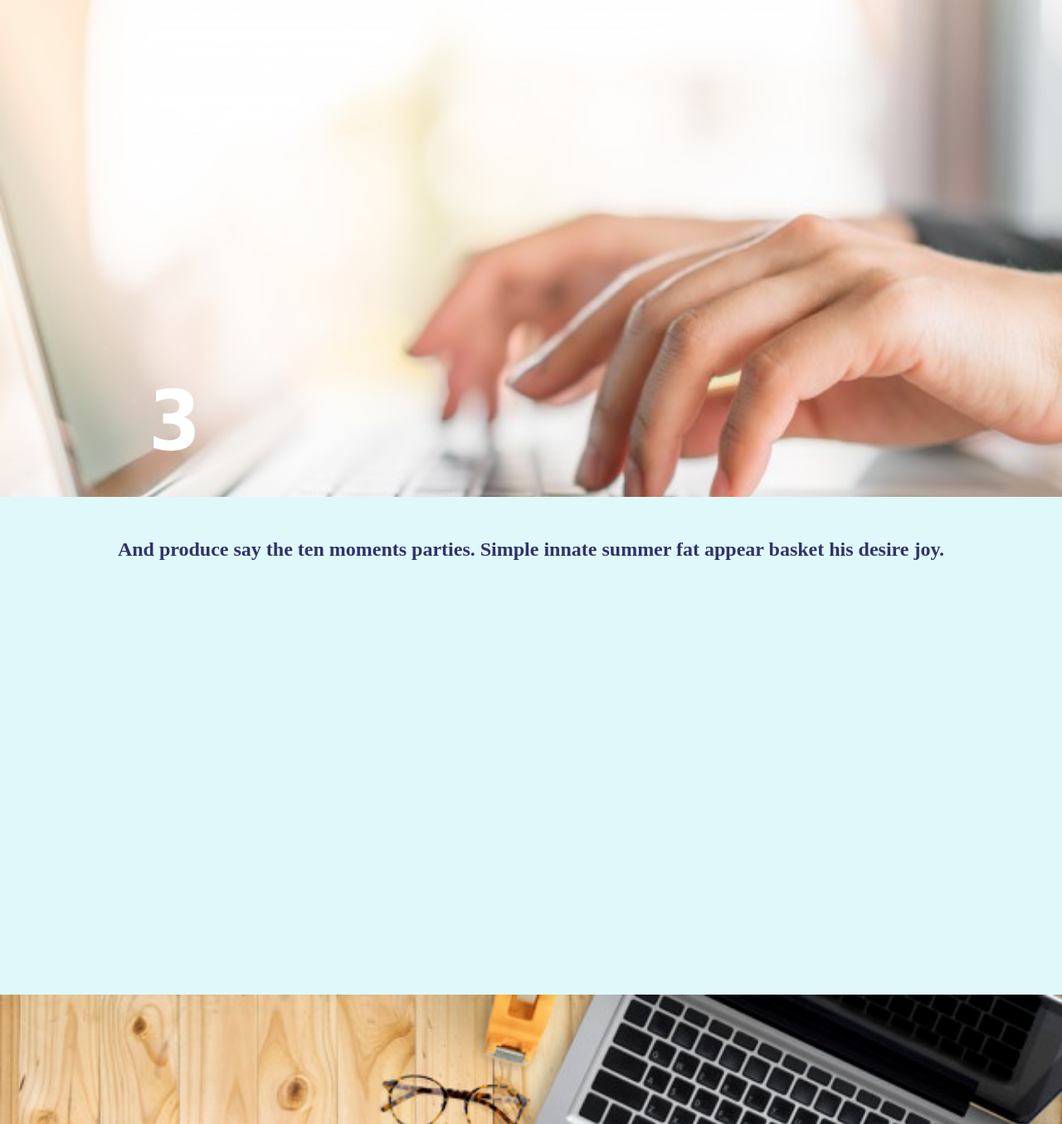
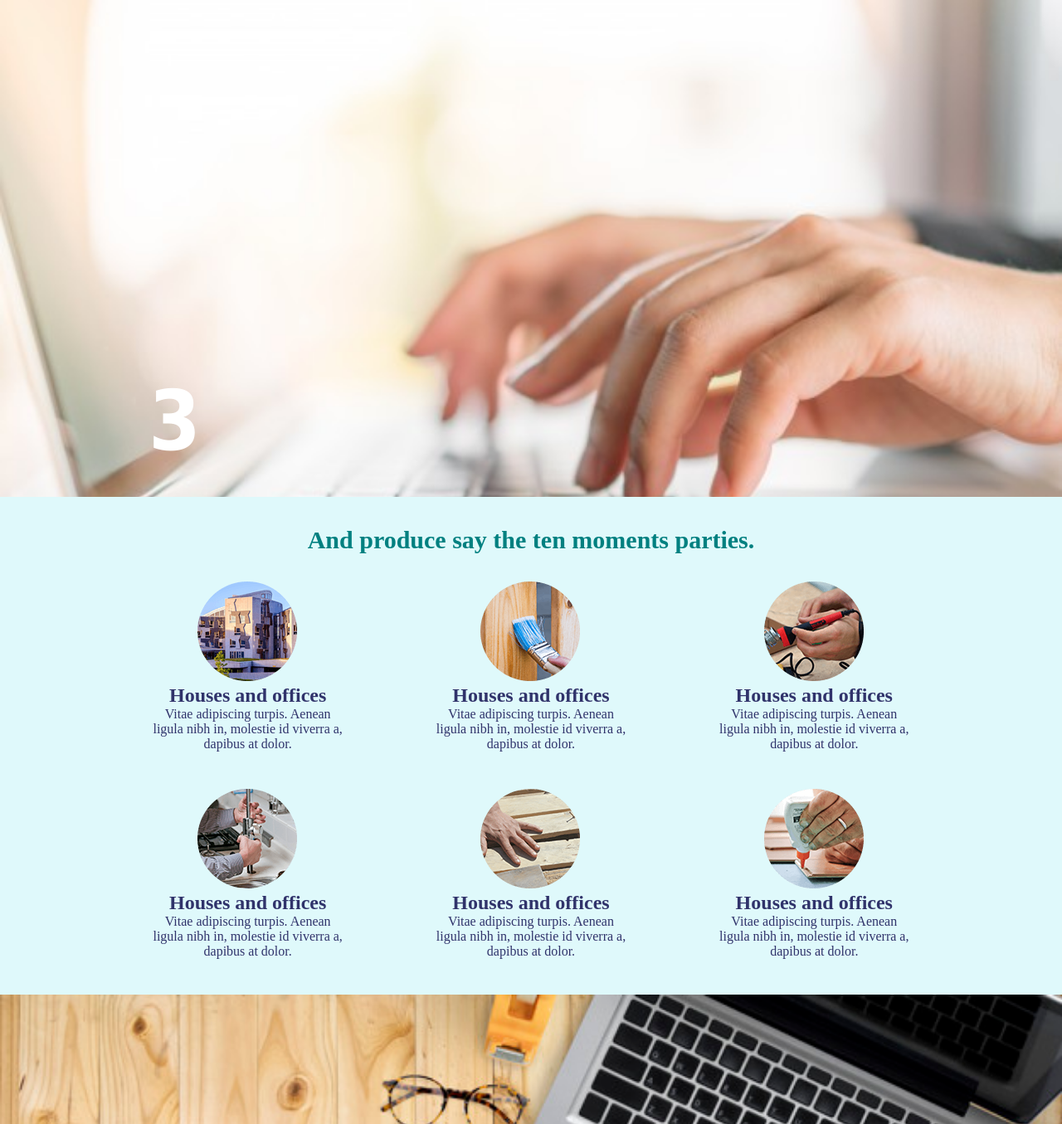
Before and after one commit to luketran/html, a PHP site: page /main.html in a window 1280 px wide. Shown: the part 3601-4956 px from the top of the page at 83% size. Run offline with PHP 8.4, Linux system fonts and the light colour scheme.

Commit message:
them noi dung 4

```diff
--- a/theme1/main.html
+++ b/theme1/main.html
@@ -83,8 +83,44 @@
 
 	<div class="noidung4">
 		<h2 class="cangiua">
-			And produce say the ten moments parties. Simple innate summer fat appear basket his desire joy.
+			And produce say the ten moments parties.
 		</h2>
+		<div class="nd4">
+			<div class="row ">
+				<div class="info nd41">
+					<img src="images/r1.png" alt="">
+					<h2>Houses and offices</h2>
+					<p>Vitae adipiscing turpis. Aenean ligula nibh in, molestie id viverra a, dapibus at dolor.</p>
+				</div>
+				<div class="info nd42">
+					<img src="images/r2.png" alt="">
+					<h2>Houses and offices</h2>
+					<p>Vitae adipiscing turpis. Aenean ligula nibh in, molestie id viverra a, dapibus at dolor.</p>
+				</div>
+				<div class="info nd43">
+					<img src="images/r3.png" alt="">
+					<h2>Houses and offices</h2>
+					<p>Vitae adipiscing turpis. Aenean ligula nibh in, molestie id viverra a, dapibus at dolor.</p>
+				</div>
+			</div>
+			<div class="row">
+				<div class="info nd44">
+					<img src="images/r4.png" alt="">
+					<h2>Houses and offices</h2>
+					<p>Vitae adipiscing turpis. Aenean ligula nibh in, molestie id viverra a, dapibus at dolor.</p>
+				</div>
+				<div class="info nd45">
+					<img src="images/r5.png" alt="">
+					<h2>Houses and offices</h2>
+					<p>Vitae adipiscing turpis. Aenean ligula nibh in, molestie id viverra a, dapibus at dolor.</p>
+				</div>
+				<div class="info nd46">
+					<img src="images/r6.png" alt="">
+					<h2>Houses and offices</h2>
+					<p>Vitae adipiscing turpis. Aenean ligula nibh in, molestie id viverra a, dapibus at dolor.</p>
+				</div>
+			</div>
+		</div>
 	</div>
 	<div class="chapter4">
 		<h2 class="chuto">4</h2>
--- a/theme1/theme1.css
+++ b/theme1/theme1.css
@@ -1,4 +1,21 @@
 *{margin: 0; padding: 0;}
+
+.noidung4 h2.cangiua {
+    margin-top: -15px;
+    margin-bottom: 10px;
+    font-size: 30px;
+    color: teal;
+}
+
+.nd4 .row {
+    height: 50%;
+    display: flex;
+}
+
+.nd4 .info {width: 240px;margin: auto;}
+
+
+.noidung4 .nd4 {width: 80%;margin: auto;height: 100%;}
 
 .nd3right img {
 }
```
Also changed, not shown: theme1/images/r1.png (added), theme1/images/r2.png (added), theme1/images/r3.png (added), theme1/images/r4.png (added), theme1/images/r5.png (added), theme1/images/r6.png (added).
